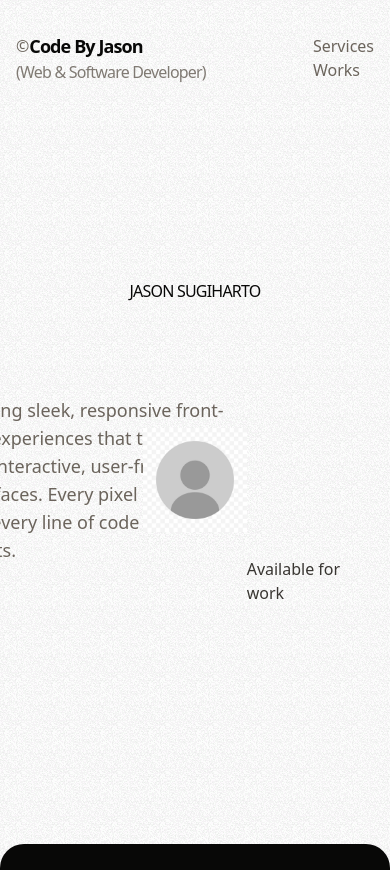
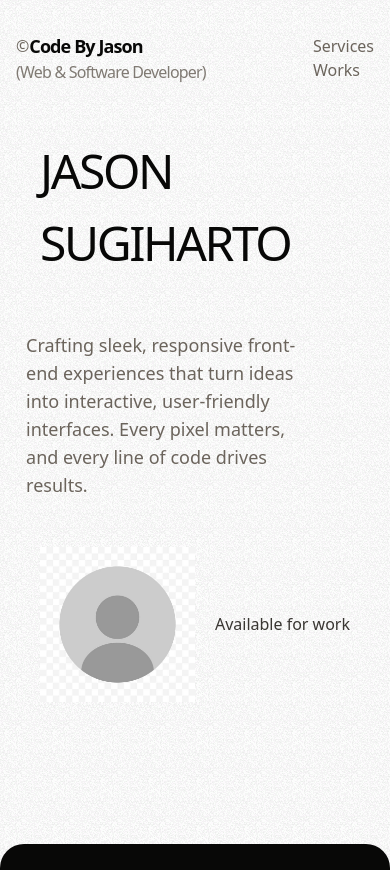
Before and after one commit to Jell13/my-website-next, a Next.js app: page / in a window 390 px wide. Shown: the top 870 px of the page. Built offline with nearby package versions, Linux system fonts and the light colour scheme.

Commit message:
added the flowing navbar and added the home screen to be mobile responsive

```diff
--- a/app/components/NavBar.jsx
+++ b/app/components/NavBar.jsx
@@ -93,9 +93,11 @@ function NavBarFixed () {
 }
 
 function NavBarScroll () {
+
+
   return (
-    <header>
-
+    <header className='text-black text-xl z-50 fixed right-0 bg-primary'>
+      <p className='text-3xl'>Testing</p>
     </header>
   )
 }
--- a/app/sections/Hero.jsx
+++ b/app/sections/Hero.jsx
@@ -31,7 +31,7 @@ const Hero = () => {
   return (
 
     <motion.section
-    className='h-screen z[-1] pb-10 text-secondary'>
+    className='h-screen z-[-1] pb-10 text-secondary'>
       <motion.div
       style={{y: translate, scale: scaleDown, opacity: opacity}}
       className='w-full h-full flex justify-center items-center px-10'>
@@ -47,23 +47,23 @@ const Hero = () => {
                   delay: STAGGER * i,
                   ease: "easeInOut"
                 }}
-                className='lg:text-[7rem] md:text-[5rem] tracking-tighter font-genSans text-secondary font-medium'>
+                className='lg:text-[7rem] md:text-[5rem] text-[3rem] tracking-tighter font-genSans text-secondary font-medium'>
                   {letter}
                 </motion.span>
               ))}
             </div>
-            <div className='w-full mt-10 relative grid grid-cols-12 justify-between'>
+            <div className='w-full mt-10 relative grid md:grid-cols-12 grid-cols-6 justify-between items-center'>
               <motion.div
               initial={{opacity: 0}}
               animate={{opacity: 1, transition:{
                 duration: 1.3
               }}}
-              className='flex col-span-4 flex-col justify-center items-center'>
+              className='flex col-span-4 flex-col justify-center items-center pl-10'>
                 <div className='w-[30ch]'>
                   <p className='text-lg text-third'>Crafting sleek, responsive front-end experiences that turn ideas into interactive, user-friendly interfaces. Every pixel matters, and every line of code drives results.</p>
                 </div>
               </motion.div>
-              <div className='col-span-4 flex justify-center items-center'>
+              <div className='md:col-span-4 col-span-3 flex justify-center md:items-start items-center'>
                 <motion.img layoutId='main-image' transition={{ease: [0.6, 0.01, -0.05, 0.9], duration: 1.3}} className='object-contain h-[250px] bg-inherit' src="./myhero.png"/>
               </div>
               <motion.div
@@ -71,7 +71,7 @@ const Hero = () => {
               animate={{opacity: 1, transition:{
                 duration: 1.3
               }}}
-              className='flex flex-col items-end col-span-4 justify-end'>
+              className='flex flex-col items-end md:col-span-4 col-span-3 justify-end'>
                 <div>
                   <p className='text-fourth'>Available for work</p>
                 </div>
--- a/app/sections/Services.jsx
+++ b/app/sections/Services.jsx
@@ -33,13 +33,13 @@ const Services = () => {
 
   return (
     <section id="services" className='rounded-t-3xl border-none bg-secondary text-primary'>
-      <div className='flex flex-col md:px-10 py-20'>
+      <div className='flex flex-col md:px-10 py-20 px-4'>
         <motion.h2
         ref={serviceRef}
         variants={staggerChildren}
         initial="hidden"
         animate={isInView ? "visible" : "hidden"}
-        className='text-primary lg:text-[6rem] md:text-[4rem]'>
+        className='text-primary lg:text-[6rem] md:text-[4rem] text-[3rem]'>
           {title.map((word, i) => (
             <motion.span
             key={i}
```
